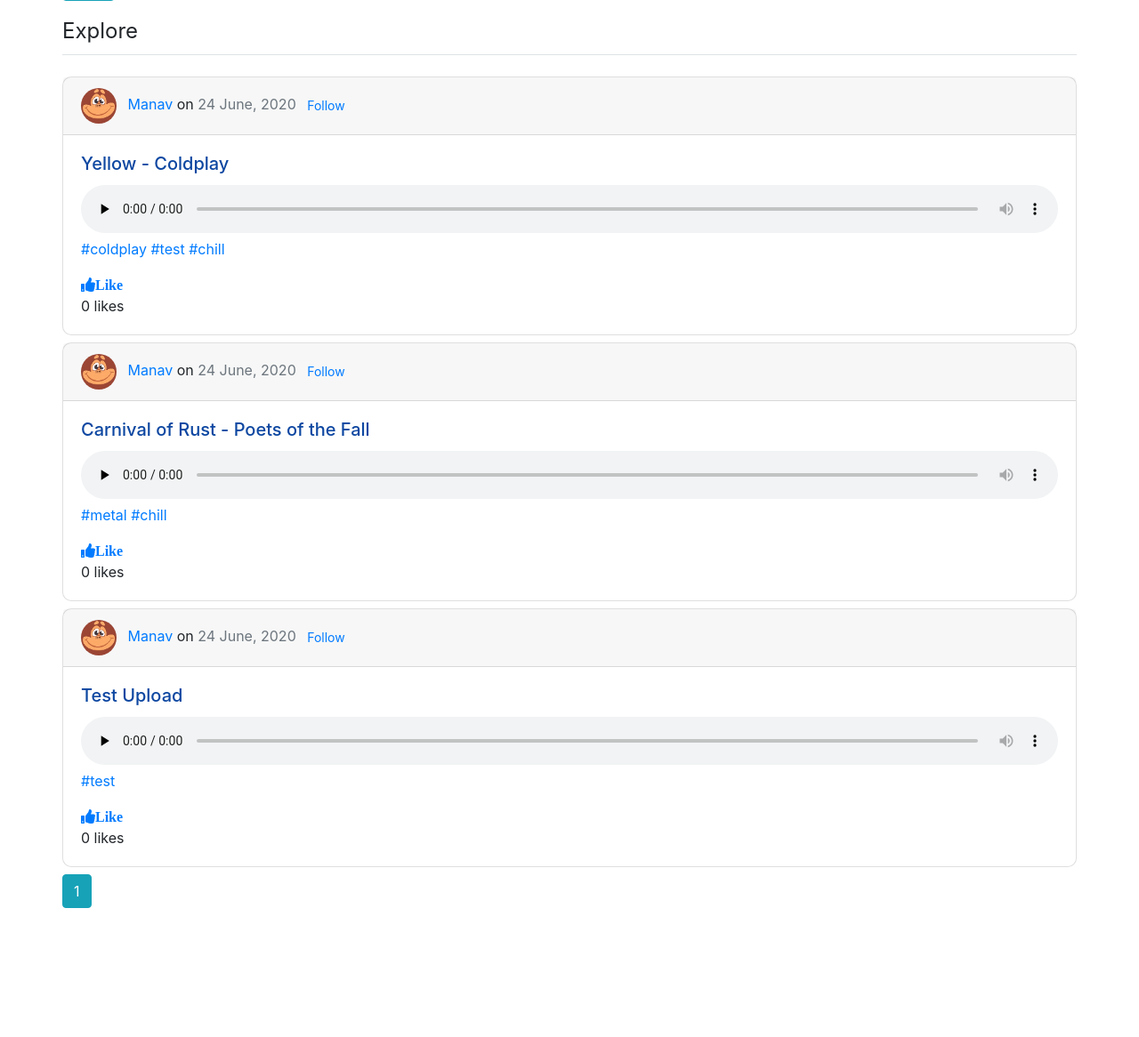
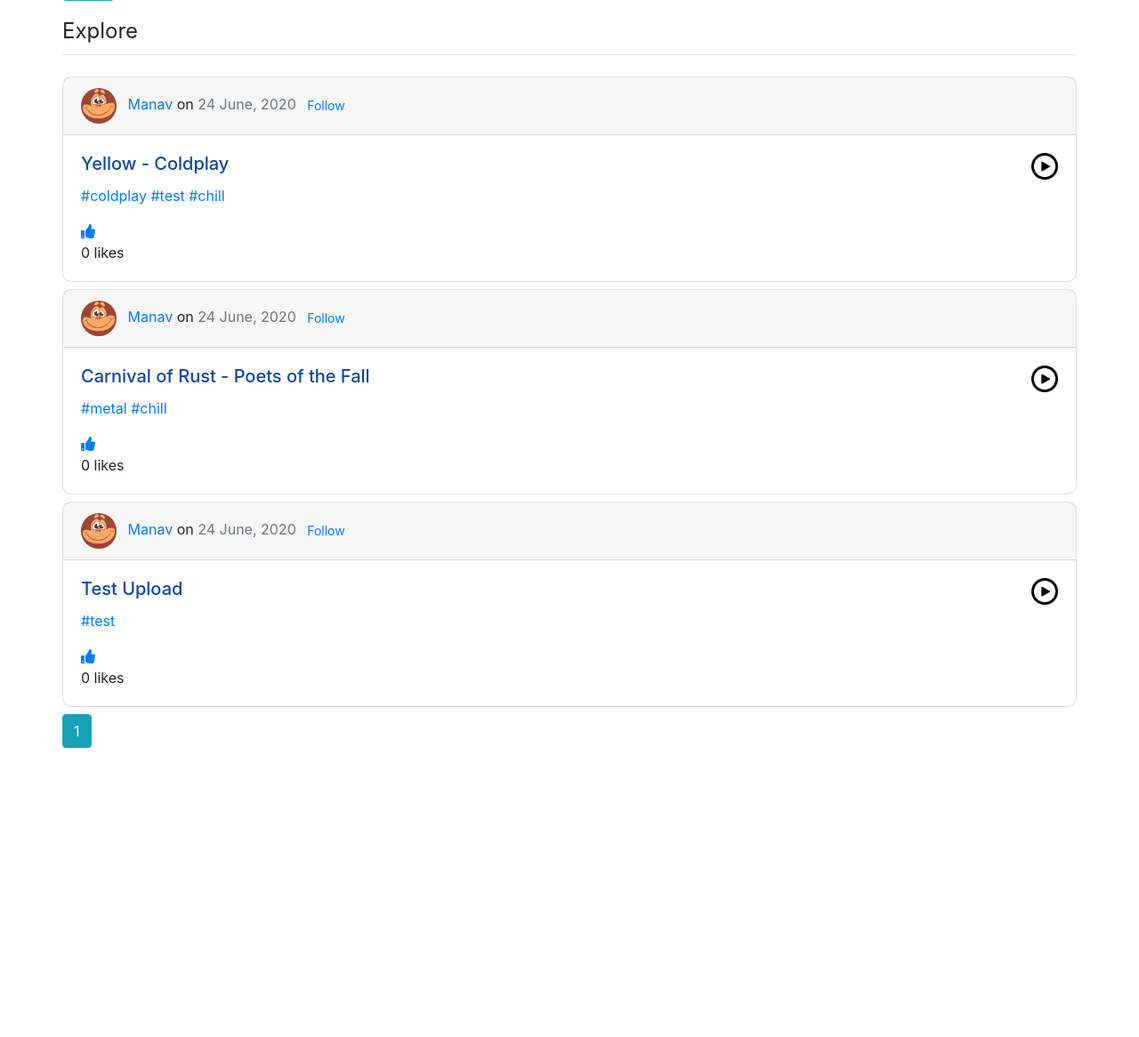
Before and after one commit to ManavRao/Sonnet, a Flask app: page / in a window 1280 px wide. Shown: the part 231-1397 px from the top of the page at 89% size. After the commit the page ends 1072 px from the top, so only its background shows below. Run offline with Flask 2, Linux system fonts and the light colour scheme; data comes from the database, SQL or seed files in the repository; data that the repository does not hold is empty; some libraries are stand-ins or nearby versions.

Commit message:
updated explore page

```diff
--- a/sonnet/templates/search.html
+++ b/sonnet/templates/search.html
@@ -132,22 +132,24 @@
                     {% endif %}
                 </div>
                 <div class="card-body">
-                    <h5 class="card-title"><a class="card-link" href="{{ url_for('post', post_id=post.id) }}">{{ post.title }}</a></h5>
-                    <audio style="width:100%;" controls preload="none">
+                    <h5 class="card-title"><a class="card-link" href="{{ url_for('post', post_id=post.id) }}">{{ post.title }}</a>
+                      <input type="image" id="btn-play" onclick="set_music('{{ url_for('static', filename='tracks/' + post.track) }}', '{{ post.title }}' )" src="{{url_for('static', filename='images/play.png') }}" width="10%" height="10%" alt="{{ url_for('static', filename='tracks/' + post.track) }}"/>
+                    </h5>
+                    <!-- <audio style="width:100%;" controls preload="none">
                         <source src="{{ url_for('static', filename='tracks/' + post.track) }}">
-                    </audio>
+                    </audio> -->
                     <p class="card-text">{{ contents[loop.index0]|safe }}</p>
                     {% if current_user.is_authenticated %}
                         {% if current_user!=post.author %}
                             {% if current_user.is_liking(post) %}
-                                <a class="fa fa-thumbs-down" href="{{ url_for('like_action', post_id=post.id, action='unlike') }}">Unlike</a>
+                                <a class="fa fa-thumbs-down" href="{{ url_for('like_action', post_id=post.id, action='unlike') }}"></a>
                             {% else %}
-                                <a class="fa fa-thumbs-up" href="{{ url_for('like_action', post_id=post.id, action='like') }}">Like</a>
+                                <a class="fa fa-thumbs-up" href="{{ url_for('like_action', post_id=post.id, action='like') }}"></a>
                             {% endif %}
                         {% endif %}
-                        <a class="fa fa-comments" href="{{ url_for('post', post_id=post.id) }}">Comment</a>
+                        <a class="fa fa-comments" href="{{ url_for('post', post_id=post.id) }}"></a>
                     {% else %}
-                        <a class="fa fa-thumbs-up" href="{{ url_for('login') }}">Like</a>
+                        <a class="fa fa-thumbs-up" href="{{ url_for('login') }}"></a>
                     {% endif %}
                     <br>
                     {{ post.likers.count() }} likes
```
